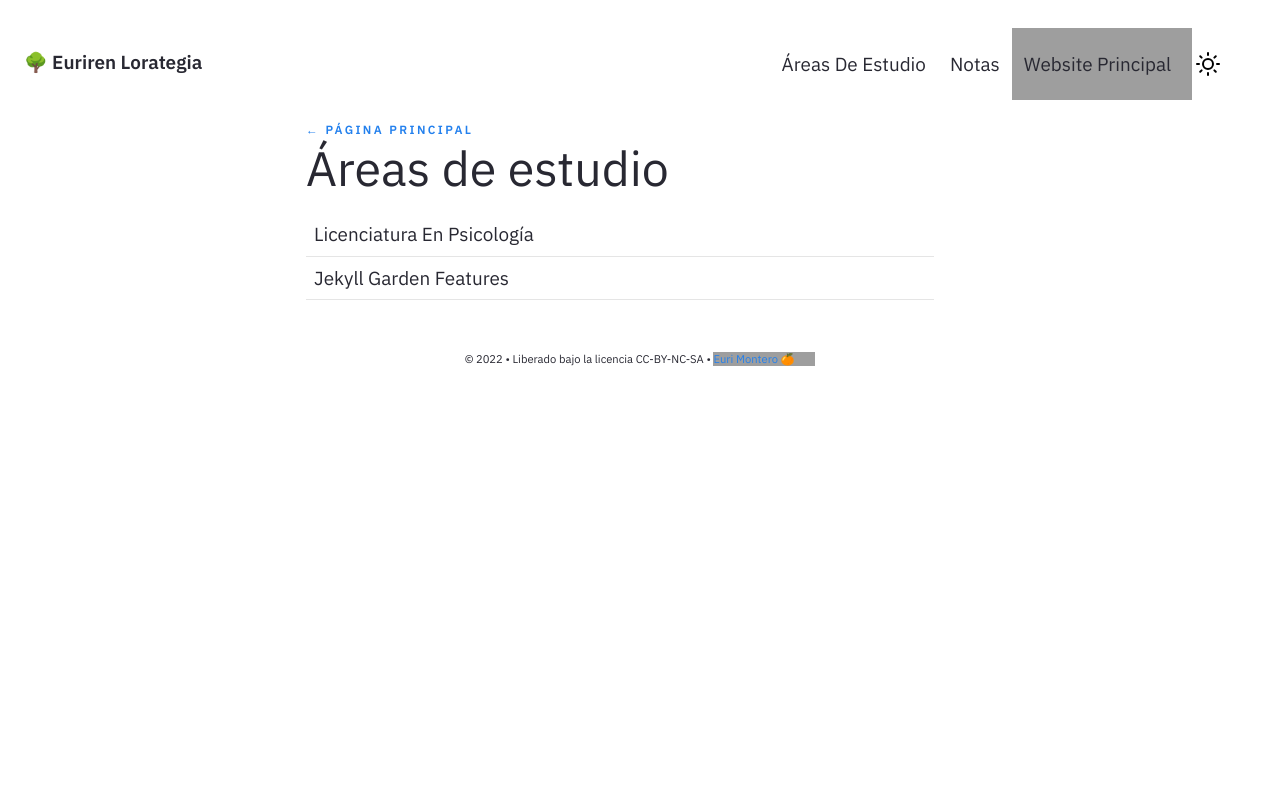
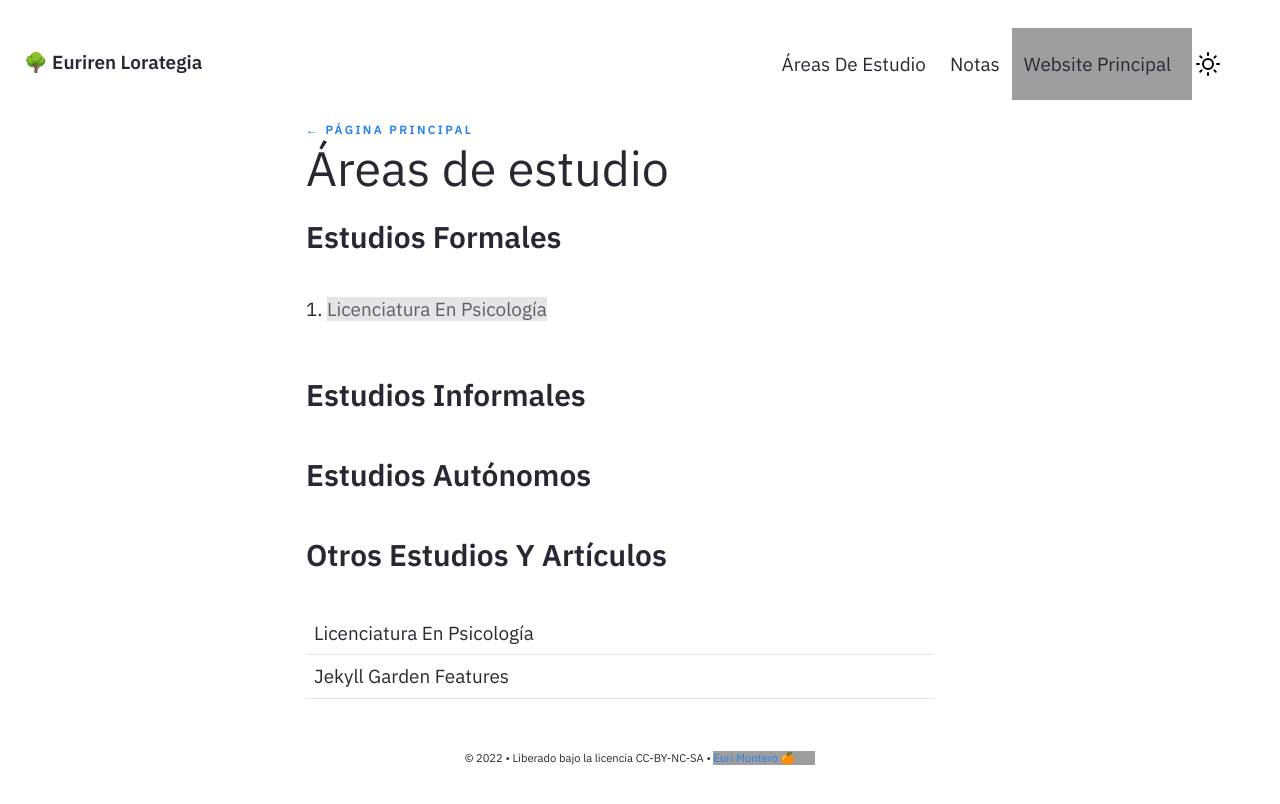
Before and after one commit to EuriNaiz/Lorategi, a Jekyll site: the page built from pages/areas-de-estudio.md, in a window 1280 px wide. Shown: the top 804 px of the page. Built offline with Jekyll 4.4.1, drawn with Linux system fonts in a browser that asks for light colours; grey boxes are pictures that could not be loaded.

Commit message:
ajustes menores

```diff
--- a/pages/areas-de-estudio.md
+++ b/pages/areas-de-estudio.md
@@ -3,3 +3,17 @@ layout: Post
 permalink: /areas-de-estudio
 title: Áreas de estudio
 ---
+## Estudios Formales
+
+1. [[Licenciatura En Psicología]]
+
+
+## Estudios Informales
+
+
+
+## Estudios Autónomos
+
+
+
+## Otros Estudios Y Artículos
```
